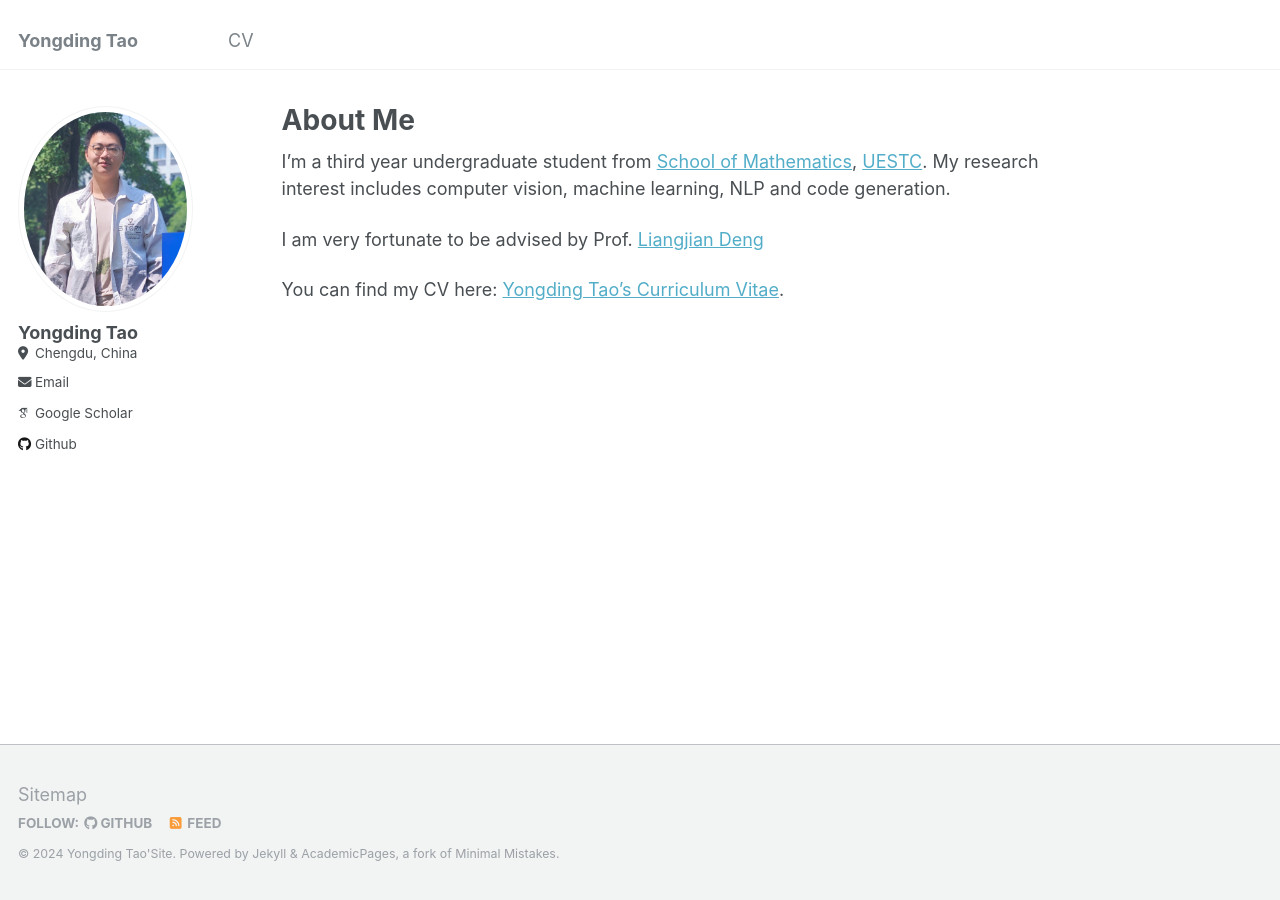
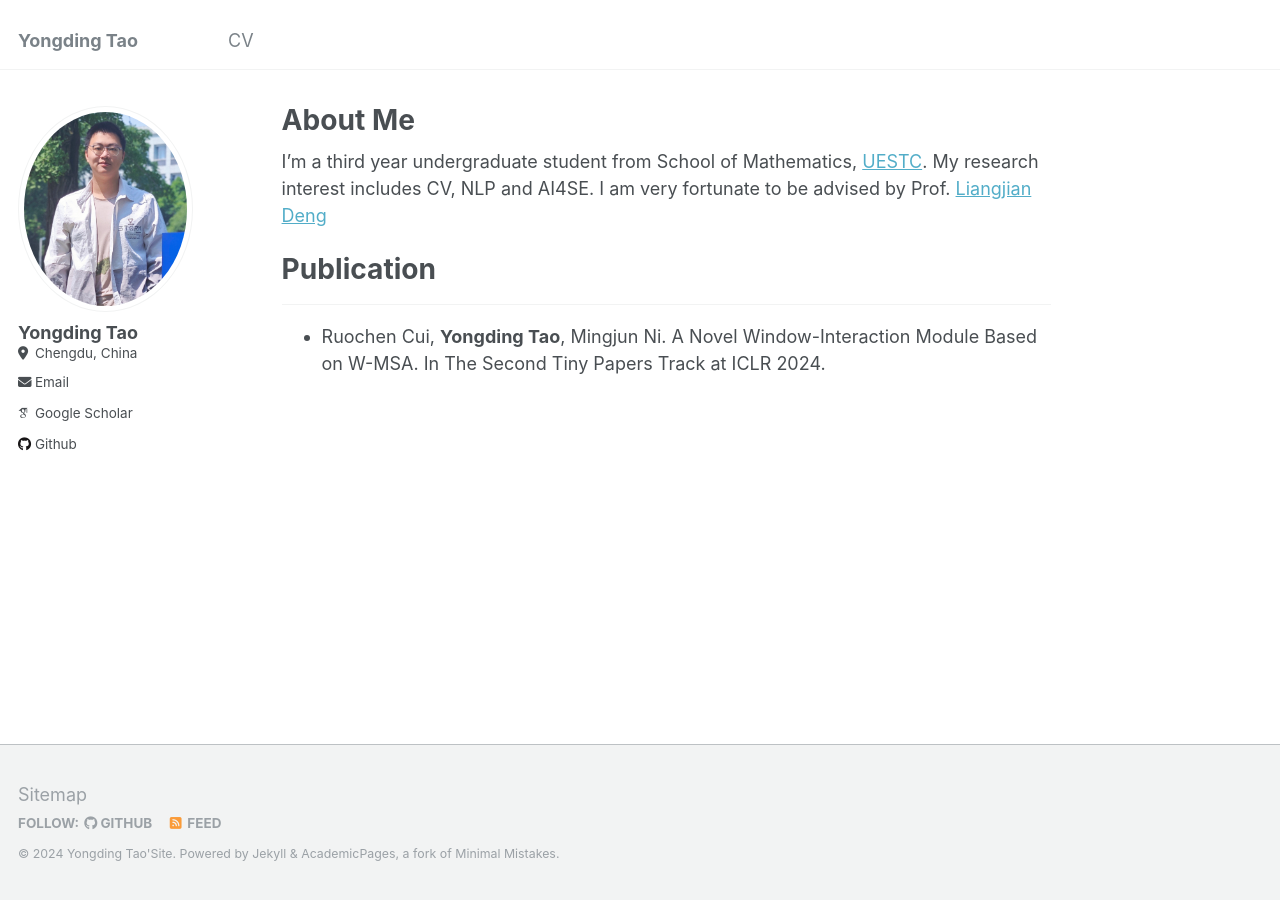
Before and after one commit to Yongding-Tao/Yongding-Tao.github.io, a Jekyll site: the page built from _pages/about.md, in a window 1280 px wide. Built offline with Jekyll 4.4.1, drawn with Linux system fonts in a browser that asks for light colours; some web fonts are replaced.

Commit message:
Update about.md

```diff
--- a/_pages/about.md
+++ b/_pages/about.md
@@ -6,8 +6,8 @@ redirect_from:
   - /about/
   - /about.html
 ---
-I'm a third year undergraduate student from [School of Mathematics](https://eecs.pku.edu.cn/), [UESTC](https://www.pku.edu.cn/). My research interest includes computer vision, machine learning, NLP and code generation.
+I'm a third year undergraduate student from School of Mathematics, [UESTC](https://en.uestc.edu.cn/). My research interest includes CV, NLP and AI4SE. I am very fortunate to be advised by Prof. [Liangjian Deng](https://liangjiandeng.github.io/)
 
-I am very fortunate to be advised by Prof. [Liangjian Deng](https://www.XXX.com/)
-
-You can find my CV here: [Yongding Tao's Curriculum Vitae](../assets/Curriculum_Vitae.pdf).
+# Publication
+---
+- Ruochen Cui, **Yongding Tao**, Mingjun Ni. A Novel Window-Interaction Module Based on W-MSA. In The Second Tiny Papers Track at ICLR 2024.
```
